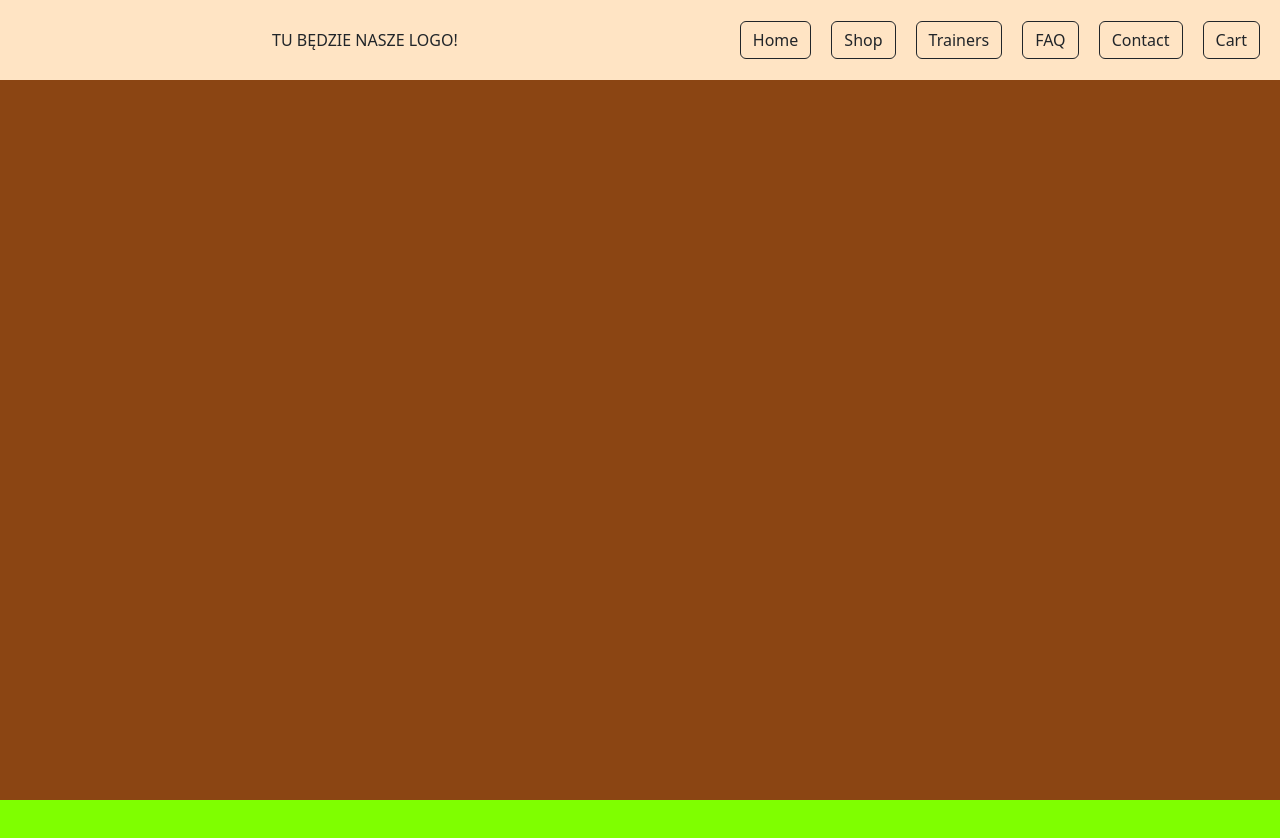
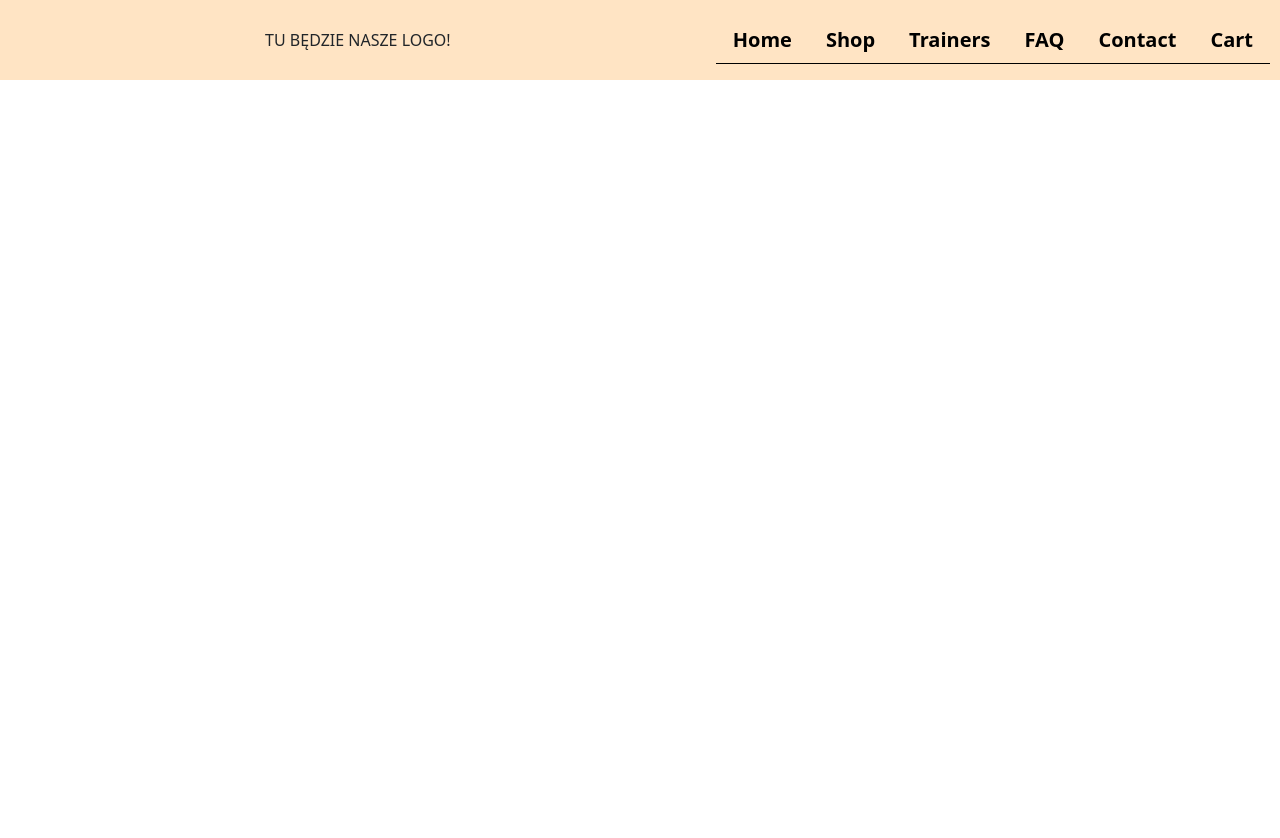
Before and after one commit to Krzysztof-Goluchowski/Prosty-sklep-internetowy, a React (Create React App) app in the folder react-projekt/: page /FAQ in a window 1280 px wide. Shown: the top 838 px of the page. After the commit the page ends 800 px from the top, so only its background shows below. Built offline with nearby package versions, Linux system fonts and the light colour scheme.

Commit message:
Dodanie podstron

```diff
--- a/react-projekt/package.json
+++ b/react-projekt/package.json
@@ -9,6 +9,7 @@
     "bootstrap": "^5.3.2",
     "react": "^18.2.0",
     "react-dom": "^18.2.0",
+    "react-router-dom": "^6.21.1",
     "react-scripts": "5.0.1",
     "web-vitals": "^2.1.4"
   },
--- a/react-projekt/src/App.css
+++ b/react-projekt/src/App.css
@@ -16,16 +16,23 @@ p{
     background-color: bisque;
 }
 
+a.nav-link{
+    color: black;
+    font-size: 20px;
+    font-weight: bold;
+}
+
+.nav-tabs{
+    --bs-nav-tabs-border-color: black;
+    --bs-nav-tabs-link-hover-border-color: black;
+}
+
 .navButtons{
     float: right;
     display: flex;
     align-items: center;
     justify-content: center;
     margin-right: 10px;
-}
-
-.navButton{
-    margin: 10px;
 }
 
 .navLogo{
@@ -52,6 +59,7 @@ p{
     background-color: chartreuse;
 }
 
+
 .NiceBackgroundImage{
     background-image: url("photos/landscape.jpg");
     width: 100vw;
--- a/react-projekt/src/App.js
+++ b/react-projekt/src/App.js
@@ -10,7 +10,7 @@ import NiceBackgroudImage from "./components/NiceBackgroudImage";
 
 function App() {
   return (
-    <div className="App">
+    <div>
         <NavHeader>
             <Logo/>
             <NavBar/>
--- a/react-projekt/src/components/NavBar.js
+++ b/react-projekt/src/components/NavBar.js
@@ -1,14 +1,30 @@
+import React from "react";
+import {Link} from "react-router-dom";
 
 function NavBar() {
     return (
         <>
             <div className="navButtons">
-                <button type="button" className="btn btn-outline-dark navButton">Home</button>
-                <button type="button" className="btn btn-outline-dark navButton">Shop</button>
-                <button type="button" className="btn btn-outline-dark navButton">Trainers</button>
-                <button type="button" className="btn btn-outline-dark navButton">FAQ</button>
-                <button type="button" className="btn btn-outline-dark navButton">Contact</button>
-                <button type="button" className="btn btn-outline-dark navButton">Cart</button>
+                <ul className="nav nav-tabs">
+                    <li className="nav-item">
+                        <Link className="nav-link" to="/">Home</Link>
+                    </li>
+                    <li className="nav-item">
+                        <Link className="nav-link" to="/Shop">Shop</Link>
+                    </li>
+                    <li className="nav-item">
+                        <Link className="nav-link" to="/Trainers">Trainers</Link>
+                    </li>
+                    <li class="nav-item">
+                        <Link className="nav-link" to="/FAQ">FAQ</Link>
+                    </li>
+                    <li className="nav-item">
+                        <Link className="nav-link" to="/Contact">Contact</Link>
+                    </li>
+                    <li className="nav-item">
+                        <Link className="nav-link" to="/Cart">Cart</Link>
+                    </li>
+                </ul>
             </div>
         </>
     );
--- a/react-projekt/src/components/SecondBlockHomePage.js
+++ b/react-projekt/src/components/SecondBlockHomePage.js
@@ -1,7 +1,7 @@
 function SecondBlockHomePage() {
     return (
         <>
-            <div className="SecondBlockHomePage">
+            <div className="SecondBlockHomePage hidden">
 
             </div>
         </>
--- a/react-projekt/src/index.js
+++ b/react-projekt/src/index.js
@@ -1,13 +1,45 @@
 import React from 'react';
 import ReactDOM from 'react-dom/client';
 import 'bootstrap/dist/css/bootstrap.css';
-import App from './App';
 import reportWebVitals from './reportWebVitals';
+import Cart from "./pages/Cart"
+import Contact from "./pages/Contact";
+import FAQ from "./pages/FAQ";
+import HomePage from "./pages/HomePage";
+import Shop from "./pages/Shop";
+import Trainers from "./pages/Trainers";
+import {createBrowserRouter, RouterProvider} from "react-router-dom";
+
+const router = createBrowserRouter([
+    {
+        path: "/",
+        element: <HomePage/>,
+    },
+    {
+        path: "Cart",
+        element: <Cart/>,
+    },
+    {
+        path: "Contact",
+        element: <Contact/>,
+    },
+    {
+        path: "FAQ",
+        element: <FAQ/>,
+    },
+    {
+        path: "Shop",
+        element: <Shop/>,
+    },
+    {
+        path: "Trainers",
+        element: <Trainers/>,
+    },
+
+]);
 
 const root = ReactDOM.createRoot(document.getElementById('root'));
 root.render(
-  <React.StrictMode>
-    <App />
-  </React.StrictMode>
+    <RouterProvider router={router}/>
 );
 reportWebVitals();
--- /dev/null
+++ b/react-projekt/src/pages/Cart.js
@@ -0,0 +1,17 @@
+import React from "react";
+import NavHeader from "../components/NavHeader";
+import Logo from "../components/Logo";
+import NavBar from "../components/NavBar";
+
+function Cart() {
+    return (
+        <>
+            <NavHeader>
+                <Logo/>
+                <NavBar/>
+            </NavHeader>
+        </>
+    );
+}
+
+export default Cart;
--- /dev/null
+++ b/react-projekt/src/pages/Contact.js
@@ -0,0 +1,17 @@
+import React from "react";
+import NavHeader from "../components/NavHeader";
+import Logo from "../components/Logo";
+import NavBar from "../components/NavBar";
+
+function Contact() {
+    return (
+        <>
+            <NavHeader>
+                <Logo/>
+                <NavBar/>
+            </NavHeader>
+        </>
+    );
+}
+
+export default Contact;
--- /dev/null
+++ b/react-projekt/src/pages/FAQ.js
@@ -0,0 +1,17 @@
+import React from "react";
+import NavHeader from "../components/NavHeader";
+import Logo from "../components/Logo";
+import NavBar from "../components/NavBar";
+
+function FAQ() {
+    return (
+        <>
+            <NavHeader>
+                <Logo/>
+                <NavBar/>
+            </NavHeader>
+        </>
+    );
+}
+
+export default FAQ;
--- /dev/null
+++ b/react-projekt/src/pages/HomePage.js
@@ -0,0 +1,28 @@
+import React from "react";
+import '../App.css';
+import NavHeader from "../components/NavHeader";
+import Logo from "../components/Logo";
+import NavBar from "../components/NavBar";
+import Temporary from "../components/Temporary";
+import FirstBlockHomePage from "../components/FirstBlockHomePage";
+import SecondBlockHomePage from "../components/SecondBlockHomePage";
+import NiceBackgroudImage from "../components/NiceBackgroudImage";
+import ThirdBlockHomePage from "../components/ThirdBlockHomePage";
+
+function HomePage() {
+    return (
+        <div>
+            <NavHeader>
+                <Logo/>
+                <NavBar/>
+            </NavHeader>
+            <Temporary/>
+            <FirstBlockHomePage/>
+            <SecondBlockHomePage/>
+            <NiceBackgroudImage/>
+            <ThirdBlockHomePage/>
+        </div>
+    );
+}
+
+export default HomePage;
--- /dev/null
+++ b/react-projekt/src/pages/Shop.js
@@ -0,0 +1,17 @@
+import React from "react";
+import NavHeader from "../components/NavHeader";
+import Logo from "../components/Logo";
+import NavBar from "../components/NavBar";
+
+function Shop() {
+    return (
+        <>
+            <NavHeader>
+                <Logo/>
+                <NavBar/>
+            </NavHeader>
+        </>
+    );
+}
+
+export default Shop;
--- /dev/null
+++ b/react-projekt/src/pages/Trainers.js
@@ -0,0 +1,17 @@
+import React from "react";
+import NavHeader from "../components/NavHeader";
+import Logo from "../components/Logo";
+import NavBar from "../components/NavBar";
+
+function Trainers() {
+    return (
+        <>
+            <NavHeader>
+                <Logo/>
+                <NavBar/>
+            </NavHeader>
+        </>
+    );
+}
+
+export default Trainers;
```
Also changed, not shown: 1 other file (tests, documents, lock files or other folders).
